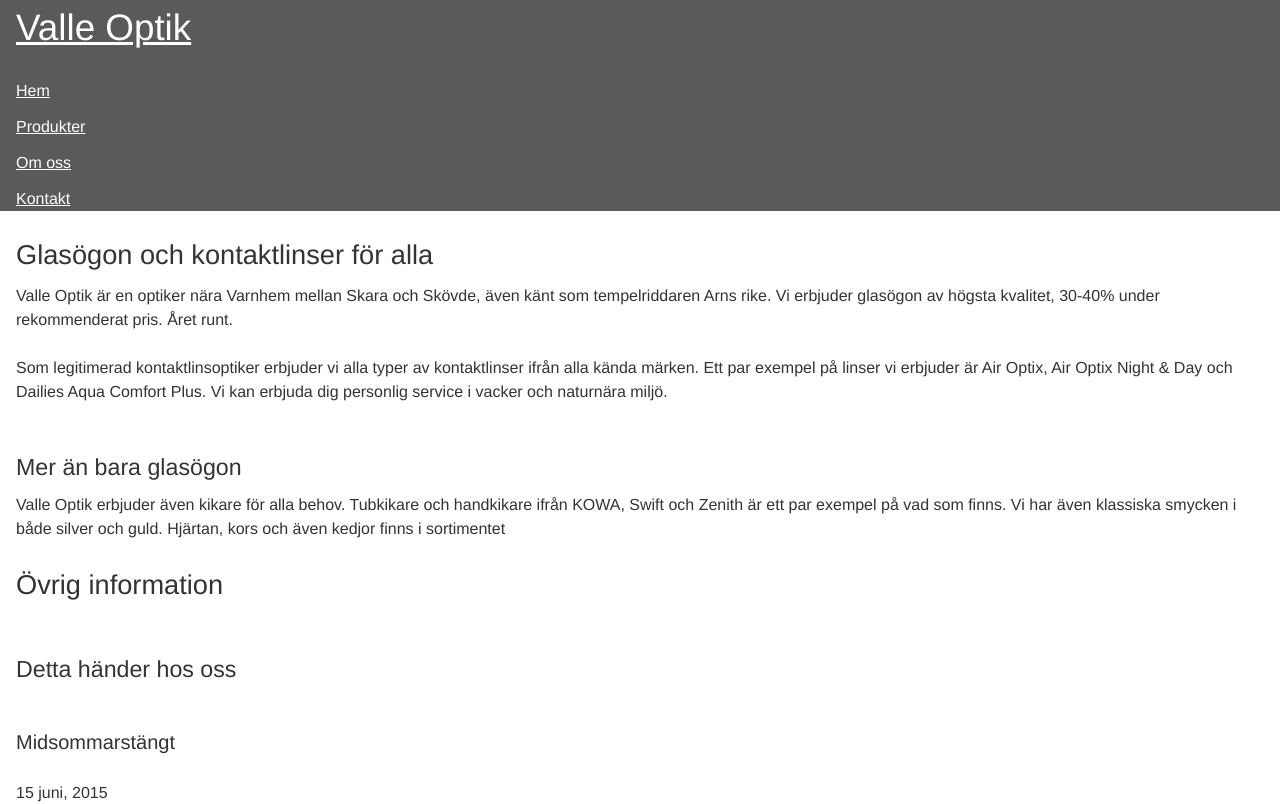
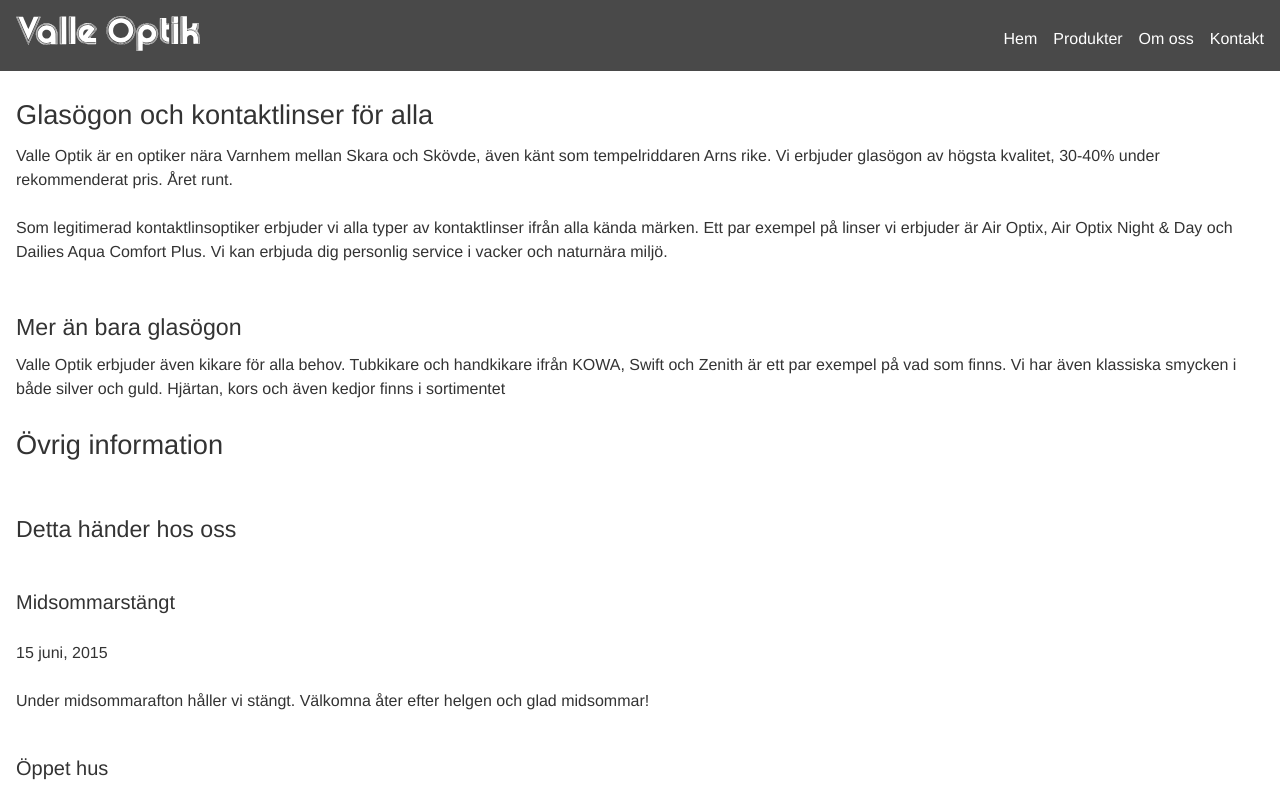
Before and after one commit to frippz/valleoptik-prototype, a plain HTML site: page start.html in a window 1280 px wide. Shown: the top 804 px of the page. Drawn offline with Linux system fonts and the light colour scheme.

Commit message:
Do a first draft of a banner layout

```diff
--- a/gui/css/main.css
+++ b/gui/css/main.css
@@ -18,32 +18,69 @@
   }
 
   /**
-   * Banner
+   * Banner layout
    */
   [role="banner"] {
     background: #494949;
-    background: rgba(73, 73, 73, .9);
     color: #fff;
+    display: flex;
+    flex-flow: row wrap;
+    padding-top: 1em;
+    padding-bottom: 1em;
+  }
+
+  .logo,
+  [role="navigation"] {
+    display: inline-block;
+    vertical-align: bottom;
+  }
+
+  [role="navigation"] {
+    flex: 1 0 auto;
+    margin-top: .45em;
   }
 
   /**
    * Logo
    */
   .logo {
+    flex: 0 0 12em;
     margin-top: 0;
+  }
+
+  .logo a {
+    background: url('/gui/i/logo.svg') no-repeat 0 0;
+    background-size: contain;
+    display: block;
+    height: 1em;
+    width: 5em;
   }
 
   /**
    * Main navigation
    */
   #main-nav {
+    display: flex;
+    flex: 1 0 auto;
+    justify-content: flex-end;
     list-style: none;
     margin: 0;
     padding: 0;
   }
 
+  #main-nav li {
+    display: inline-block;
+    flex: 0 0 auto;
+  }
+
   #main-nav li + li {
-    margin-top: .75em;
+    margin-top: 0;
+  }
+
+  #main-nav li a {
+    display: block;
+    padding: .25em 0em .25em 1em;
+    text-decoration: none;
   }
 
   /**
--- a/start.html
+++ b/start.html
@@ -16,7 +16,7 @@
     </div>
 
     <div class="logo">
-      <h1><a href="#">Valle Optik</a></h1>
+      <h1><a href="#"><span class="offscreen">Valle Optik</span></a></h1>
     </div>
 
     <div role="navigation">
```
Also changed, not shown: gui/i/logo.svg (added).
